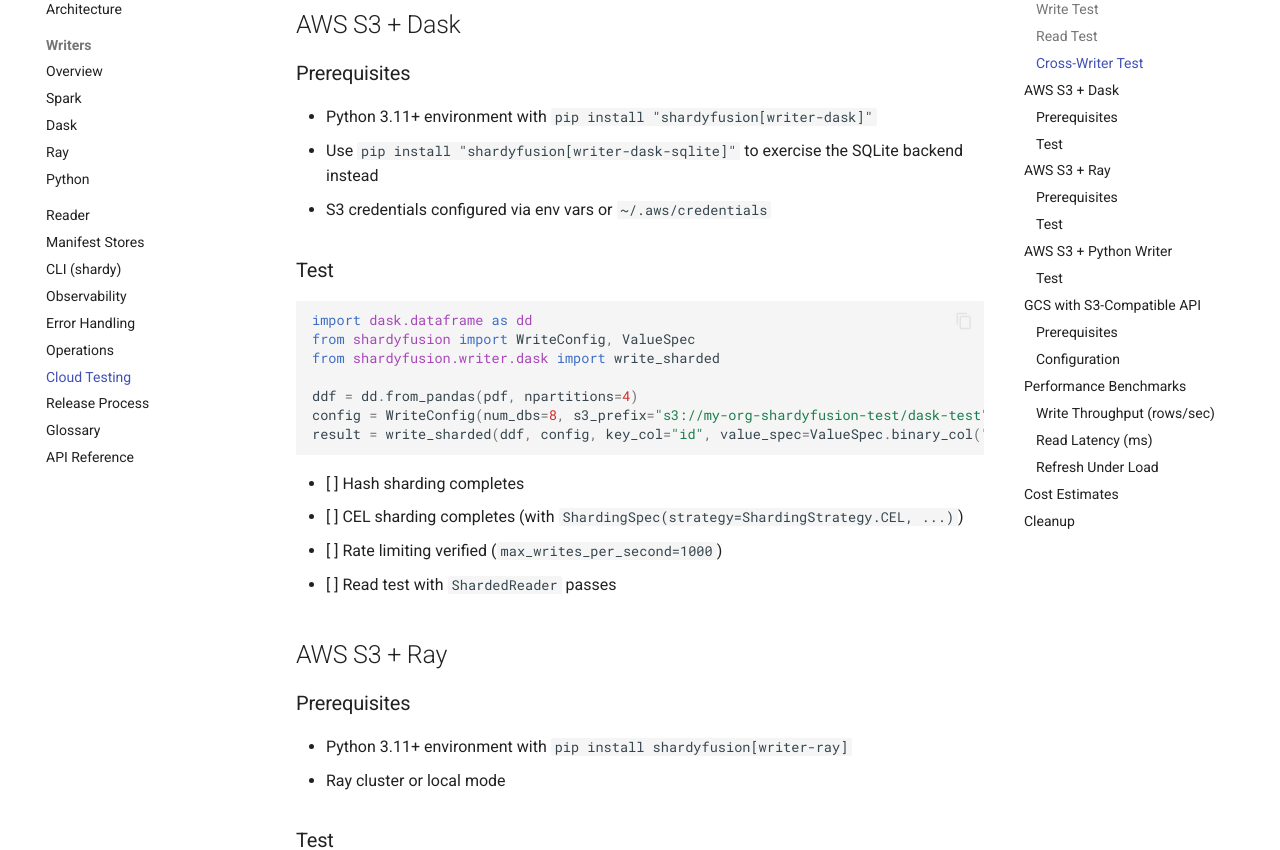
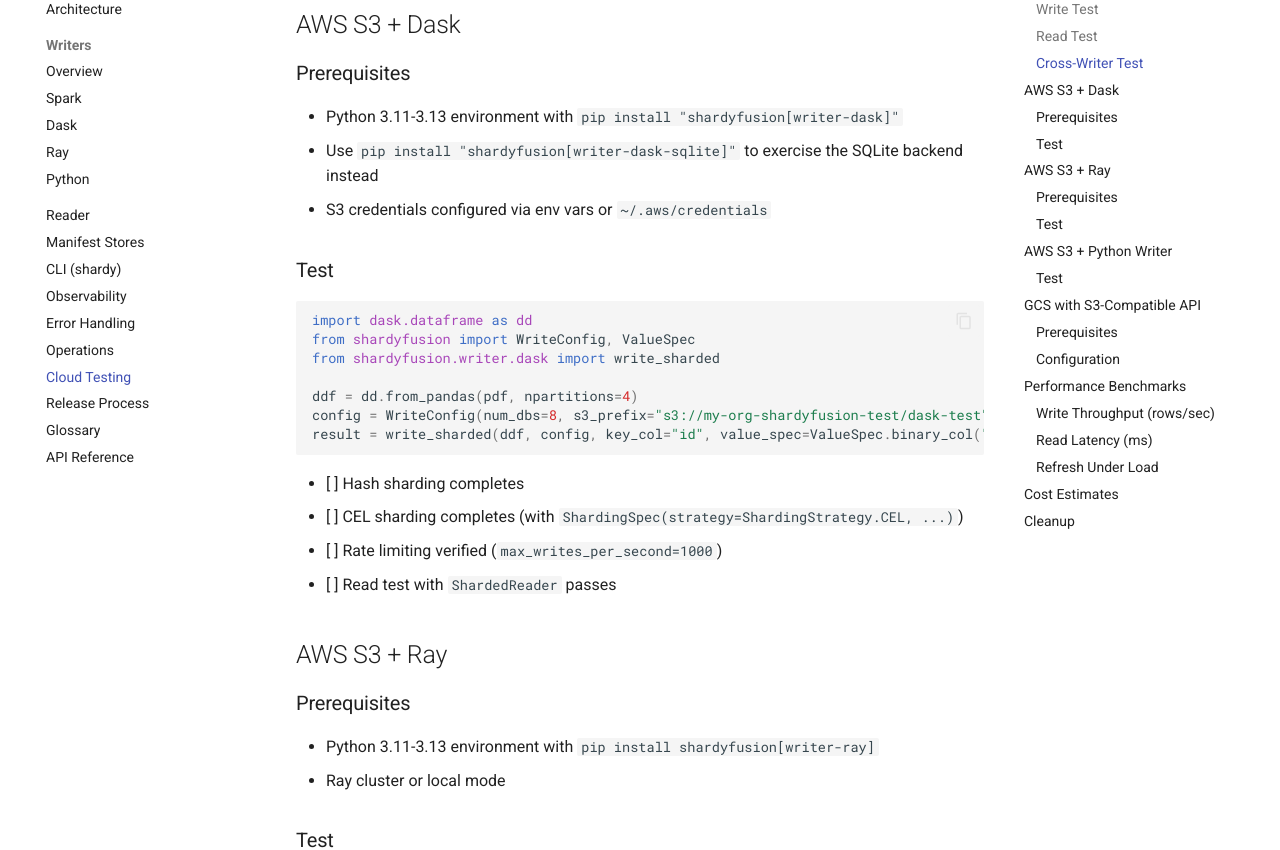
Before and after one commit to elkin/shardyfusion, an MkDocs documentation site: the page built from docs/cloud-testing.md, in a window 1280 px wide and 1400 px high, scrolled down 1454 px. Shown: the part 153-1003 px from the top of the window. Built offline with MkDocs 1.6.1 and Material for MkDocs 9.7.7, drawn with Linux system fonts in a browser that asks for light colours; comment, search, counter and statistics services are not loaded; some of the changed text lies outside the part shown.

Commit message:
docs: document supported Python versions

```diff
--- a/docs/cloud-testing.md
+++ b/docs/cloud-testing.md
@@ -8,7 +8,7 @@
 
 - AWS account with EMR and S3 permissions
 - S3 bucket provisioned (e.g. `s3://my-org-shardyfusion-test/`)
-- EMR cluster with Spark 3.5 or 4.x, Python 3.11+, Java 17
+- EMR cluster with Spark 3.5 or 4.x, Python 3.11-3.13, Java 17
 
 ### Write Test
 
@@ -66,7 +66,7 @@
 
 ### Prerequisites
 
-- Python 3.11+ environment with `pip install "shardyfusion[writer-dask]"`
+- Python 3.11-3.13 environment with `pip install "shardyfusion[writer-dask]"`
 - Use `pip install "shardyfusion[writer-dask-sqlite]"` to exercise the SQLite backend instead
 - S3 credentials configured via env vars or `~/.aws/credentials`
 
@@ -91,7 +91,7 @@
 
 ### Prerequisites
 
-- Python 3.11+ environment with `pip install shardyfusion[writer-ray]`
+- Python 3.11-3.13 environment with `pip install shardyfusion[writer-ray]`
 - Ray cluster or local mode
 
 ### Test
```
Also changed, not shown: README.md (+2 -0 lines), docs/getting-started.md (+3 -1 lines), docs/how-it-works.md (+1 -1 lines), docs/operations.md (+1 -1 lines), docs/writers/ray.md (+1 -1 lines).
